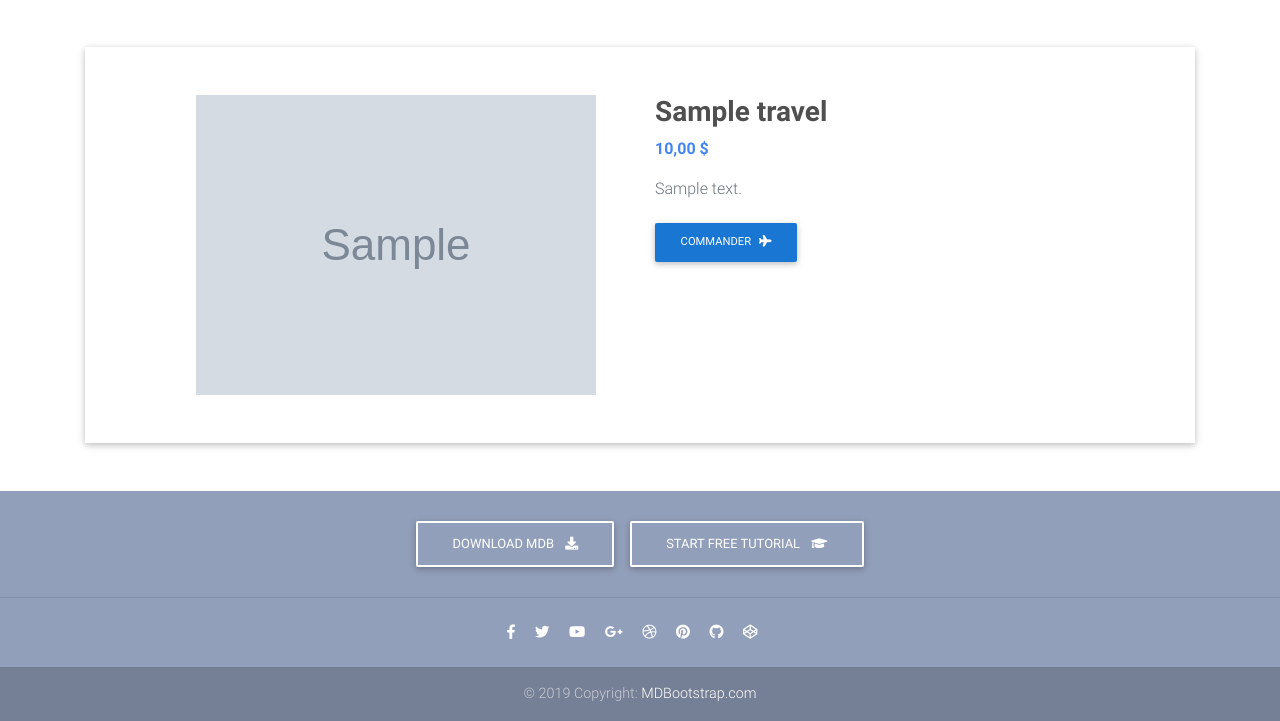
After one commit to philbalarie/Formation-Django, a Django app: page /travels/sample in a window 1280 px wide. The commit adds this page. Shown: the part 481-1202 px from the top of the page. Run offline with Django 3.2, Linux system fonts and the light colour scheme; tables that the repository leaves empty hold one stand-in row (values such as "Sample post"); grey boxes marked "Sample" are stand-in pictures; some libraries are stand-ins or nearby versions.

Commit message:
Ajout de la logique pour voyage

```diff
--- a/templates/partials/_navigation.html
+++ b/templates/partials/_navigation.html
@@ -3,7 +3,7 @@
    <div class="container">
 
      <!-- Brand -->
-     <a class="navbar-brand waves-effect" href="https://mdbootstrap.com/docs/jquery/" target="_blank">
+     <a class="navbar-brand waves-effect" href="https://mdbootstrap.com/docs/jquery/">
        <strong class="blue-text">MDB</strong>
      </a>
 
@@ -24,10 +24,10 @@
            </a>
          </li>
          <li class="nav-item">
-           <a class="nav-link waves-effect" href="{% url 'travels' %}" target="_blank">Voyages</a>
+           <a class="nav-link waves-effect" href="{% url 'travels' %}">Voyages</a>
          </li>
          <li class="nav-item">
-           <a class="nav-link waves-effect" href="https://mdbootstrap.com/docs/jquery/" target="_blank">Articles de
+           <a class="nav-link waves-effect" href="https://mdbootstrap.com/docs/jquery/">Articles de
              voyage</a>
          </li>
          {% if user.is_authenticated %}
@@ -60,12 +60,12 @@
            </a>
          </li>
          <li class="nav-item">
-           <a href="https://www.facebook.com/mdbootstrap" class="nav-link waves-effect" target="_blank">
+           <a href="https://www.facebook.com/mdbootstrap" class="nav-link waves-effect">
              <i class="fab fa-facebook-f"></i>
            </a>
          </li>
          <li class="nav-item">
-           <a href="https://twitter.com/MDBootstrap" class="nav-link waves-effect" target="_blank">
+           <a href="https://twitter.com/MDBootstrap" class="nav-link waves-effect">
              <i class="fab fa-twitter"></i>
            </a>
          </li>
--- /dev/null
+++ b/templates/travels/travel.html
@@ -0,0 +1,51 @@
+{% extends 'base.html' %}
+{% load humanize %}
+{% block content %}
+<div class="container my-5 py-5 z-depth-1">
+
+
+    <!--Section: Content-->
+    <section class="px-md-5 mx-md-5 text-center text-lg-left dark-grey-text">
+
+        <!--Grid row-->
+        <div class="row">
+
+            <!--Grid column-->
+            <div class="col-md-6 mb-4 mb-md-0">
+
+                <!--Image-->
+                <div>
+                    <img src="{{ travel.destination.picture.url }}" class="img-fluid"
+                        alt="{{ travel.destination.hotel_name }}">
+                    <a href="#">
+                        <div class="mask rgba-white-light"></div>
+                    </a>
+                </div>
+
+            </div>
+            <!--Grid column-->
+
+            <!--Grid column-->
+            <div class="col-md-6 mb-4 mb-md-0">
+
+                <h3 class="font-weight-bold">{{ travel.name }}</h3>
+                <!-- Price -->
+                <p class="text-primary font-weight-bold">{{ travel.price|intcomma }} $</p>
+
+                <p class="text-muted">{{ travel.destination.description }}</p>
+
+                <a class="btn btn-blue btn-md ml-0" href="#" role="button">Commander<i class="fa fa-plane ml-2"></i></a>
+
+            </div>
+            <!--Grid column-->
+
+        </div>
+        <!--Grid row-->
+
+    </section>
+    <!--Section: Content-->
+</div>
+
+</div>
+
+{% endblock content %}
--- a/travelagency/settings.py
+++ b/travelagency/settings.py
@@ -20,6 +20,7 @@ INSTALLED_APPS = [
     'django.contrib.sessions',
     'django.contrib.messages',
     'django.contrib.staticfiles',
+    'django.contrib.humanize',
 
     #apps
     'pages',
--- a/travels/admin.py
+++ b/travels/admin.py
@@ -1,6 +1,8 @@
 from django.contrib import admin
 
-from travels.models import Destination, Travel
+from travels.models import Destination, Travel, OrderTravel, Order
 
 admin.site.register(Destination)
 admin.site.register(Travel)
+admin.site.register(OrderTravel)
+admin.site.register(Order)
--- a/travels/models.py
+++ b/travels/models.py
@@ -1,6 +1,7 @@
 from django.db import models
 from django.template.defaultfilters import slugify
 from django.contrib.auth.models import User
+from django.shortcuts import reverse
 
 COUNTRY_CHOICES = (
     ('M', 'Mexique'),
@@ -24,6 +25,9 @@ class Travel(models.Model):
     start_day = models.DateField()
     end_day = models.DateField()
     slug = models.SlugField()
+
+    """def get_absolute_url(self, slug):
+        return reverse('travels', kwargs={'slug': self.slug})"""
 
     def __str__(self):
         return self.name
--- a/travels/urls.py
+++ b/travels/urls.py
@@ -3,5 +3,6 @@ from django.urls import path, include
 from travels import views
 
 urlpatterns = [
-    path('travels', views.travels, name='travels')
+    path('', views.travels, name='travels'),
+    path('<slug:slug>', views.travel, name='travel'),
 ]
--- a/travels/views.py
+++ b/travels/views.py
@@ -1,4 +1,19 @@
 from django.shortcuts import render
+from travels.models import Travel, Destination
 
 def travels(request):
-    return render(request, 'travels/travels.html')
+    travels = Travel.objects.all()
+
+    context = {
+        'travels' : travels
+    }
+
+    return render(request, 'travels/travels.html', context)
+
+def travel(request, slug):
+
+    travel = Travel.objects.get(slug=slug)
+
+    context = { 'travel' : travel }
+
+    return render(request, 'travels/travel.html', context)
```
Also changed, not shown: templates/travels/travels.html (+39 -1 lines).
